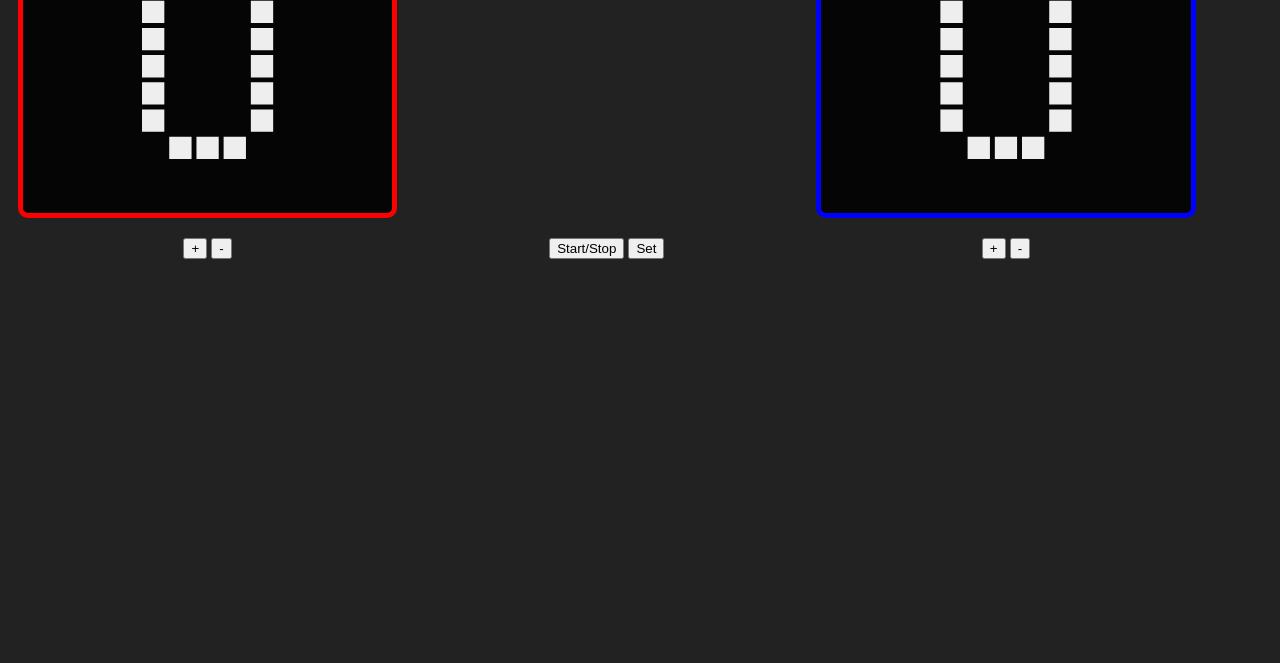
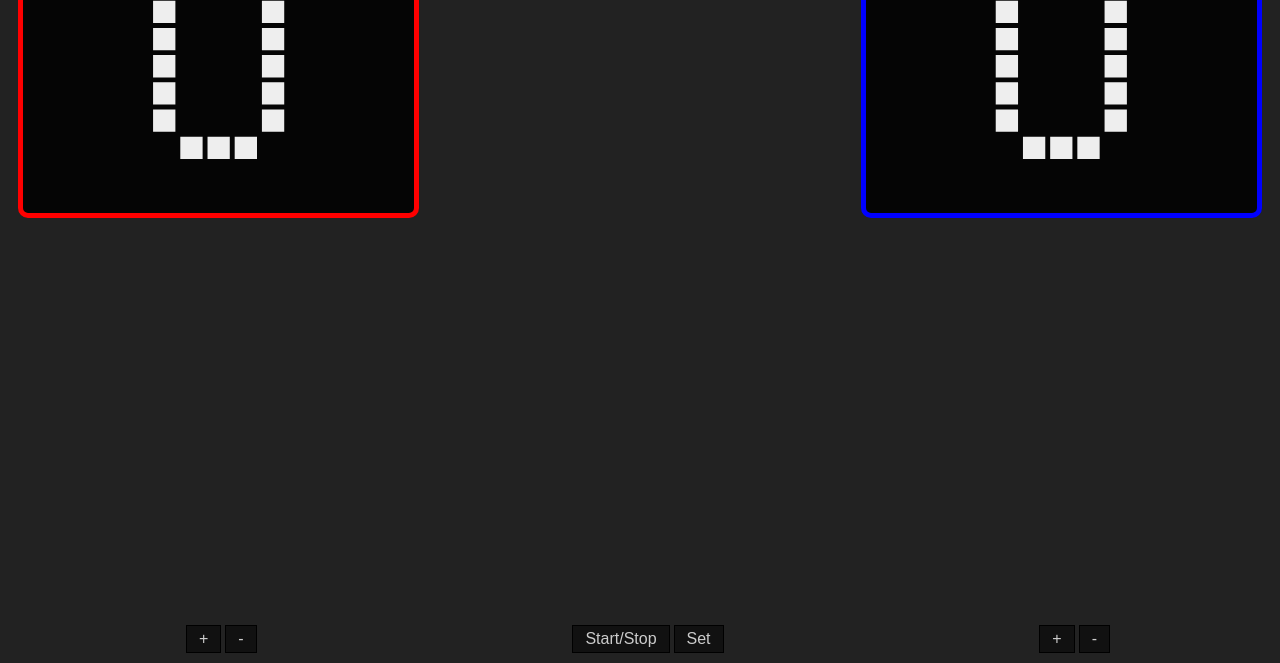
Before and after one commit to junburden/scoreboard, a plain HTML site: page index.html in a window 1280 px wide. Shown: the part 137-800 px from the top of the page. Drawn offline with Linux system fonts and the light colour scheme.

Commit message:
Fix column spacing so that it fits a third. Style the buttons and fix them to the bottom

```diff
--- a/css/scoreboard.css
+++ b/css/scoreboard.css
@@ -6,7 +6,7 @@
 
 @media (min-width:320px) {
   .col-3{
-    margin: 1px;
+    padding: 1px;
   }
   #time{
     font-size: 1em;
@@ -21,7 +21,7 @@
 
 @media (min-width:641px) {
   .col-3{
-    margin: 10px;
+    padding: 10px;
   }
   #time{
     font-size: 4em;
@@ -59,8 +59,12 @@ body{
 }
 
 .col-3{
-  width: 30%;
+  width: 33.333333%;
   float: left;
+  position: relative;
+  box-sizing: border-box;
+  -webkit-box-sizing: border-box;
+  -moz-box-sizing: border-box;
 }
 
 #time{
@@ -87,3 +91,17 @@ body{
 .visitor{
   border-color: blue;
 }
+
+#controls {
+  position: fixed;
+  width: 100%;
+  bottom: 0%;
+}
+
+button {
+  padding: 4px 12px;
+  border: 1px solid #000;
+  background-color: #111;
+  color: #ccc;
+  font-size: 1em;
+}
--- a/index.html
+++ b/index.html
@@ -2,6 +2,11 @@
 <html>
   <head>
     <title>Scoreboard</title>
+    <meta charset="UTF-8">
+    <meta name="description" content="Sports scoreboard">
+    <meta name="keywords" content="Sport,Scoreboard">
+    <meta name="author" content="Jun Burden">
+    <meta name="viewport" content="width=device-width, initial-scale=1.0">
     <link rel="stylesheet" type="text/css" href="css/scoreboard.css">
   </head>
   <body>
@@ -18,7 +23,7 @@
         <div id="visitor_score" class="score_number visitor">0</div>
       </div>
     </div>
-    <div class="row">
+    <div id="controls" class="row">
       <div class="col-3">
         <button id="home_plus" type="button" class="btn btn-default">+</button>
         <button id="home_minus" type="button" class="btn btn-default">-</button>
```
